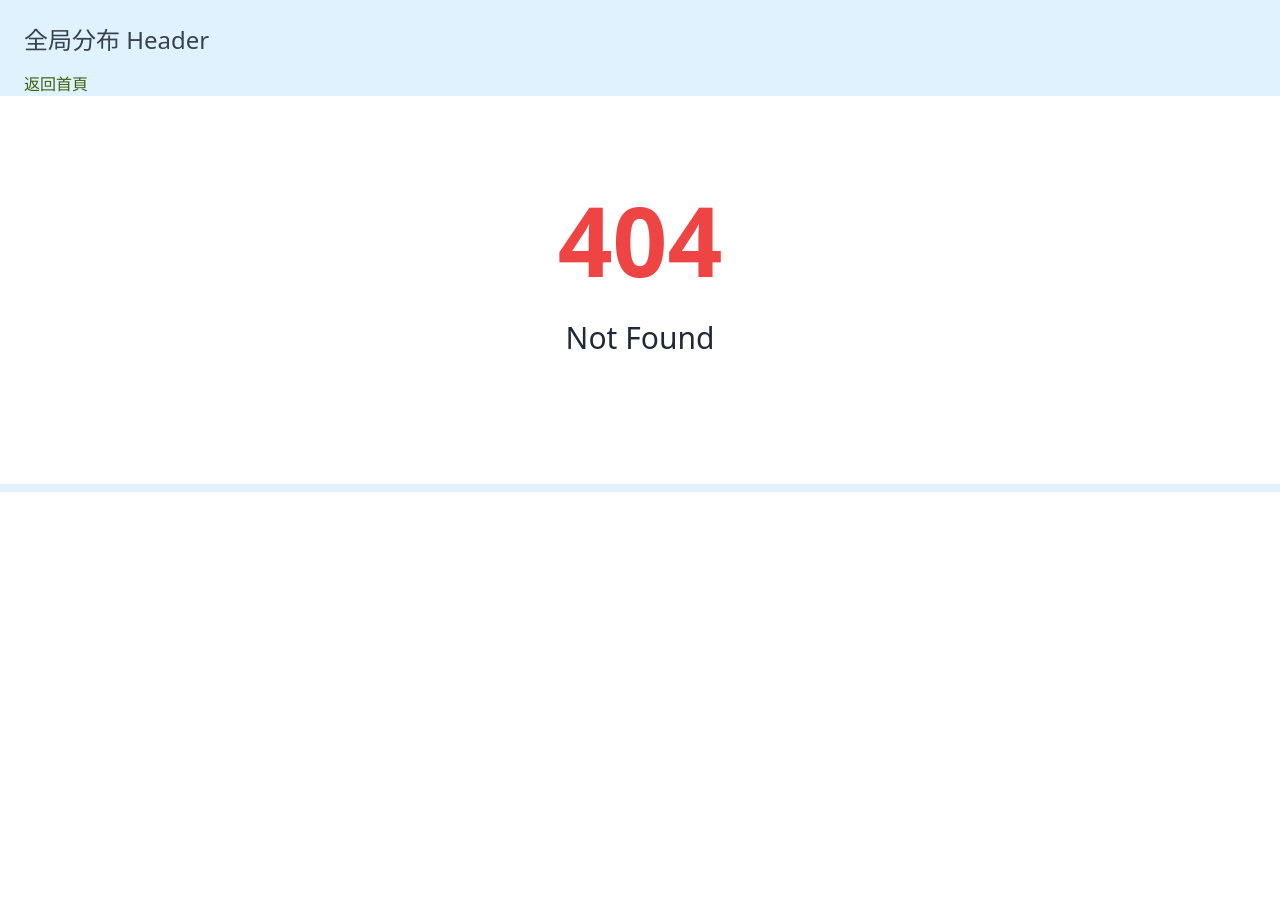
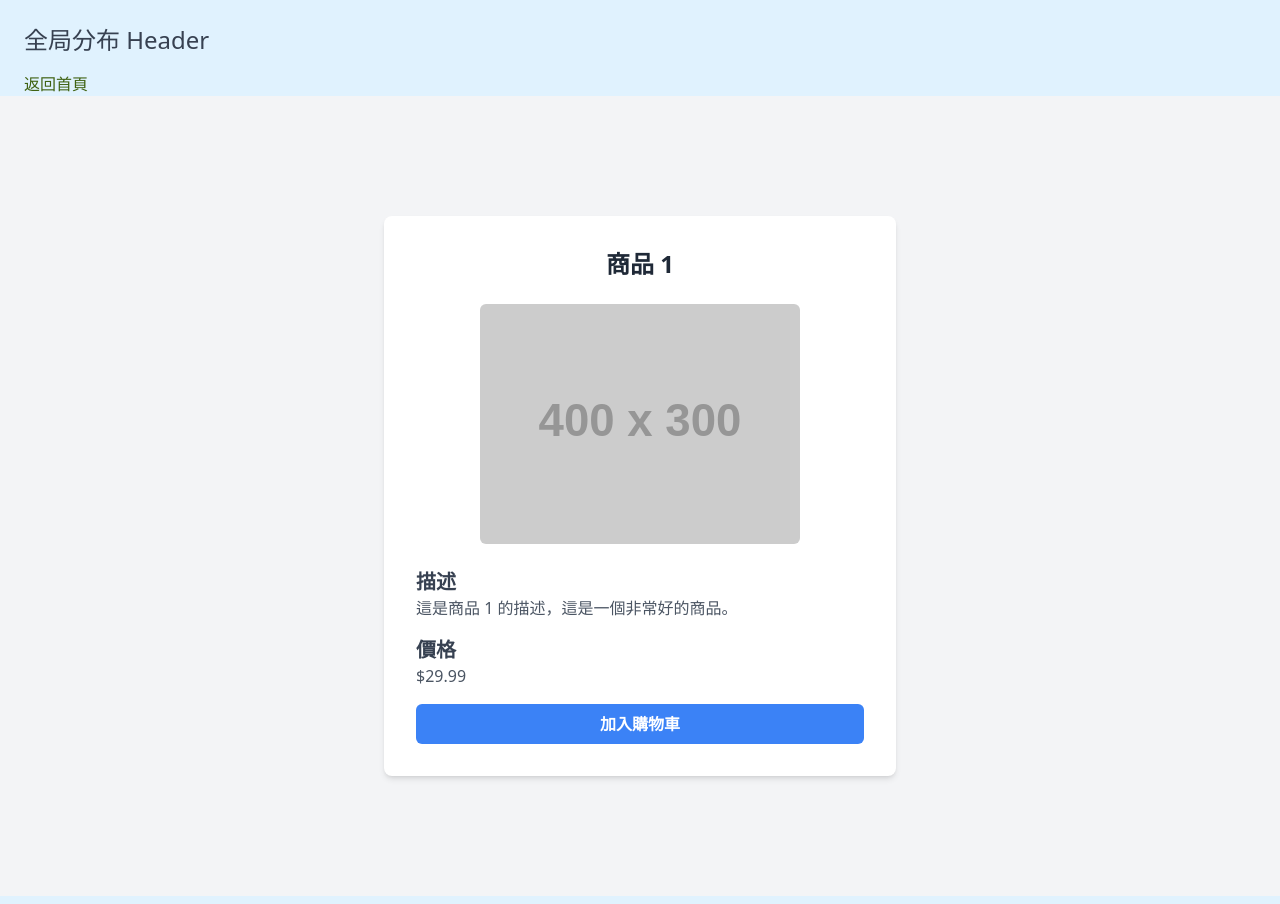
Before and after one commit to luap580101/chen-nuxt-app, a Nuxt app: page /product/1 in a window 1280 px wide. Before the commit this address had no page. Before the commit the page ends 800 px from the top, so only its background shows below. Built offline with nearby package versions, Linux system fonts and the light colour scheme.

Commit message:
[modify] 商品 by ID

```diff
--- /dev/null
+++ b/api/product.js
@@ -0,0 +1,18 @@
+export const getProductById = async (id) => {
+  try {
+    const response = {
+      fakeData: {
+        id: id,
+        name: `商品 ${id}`,
+        description: `這是商品 ${id} 的描述，這是一個非常好的商品。`,
+        price: 29.99,
+        image: "https://fakeimg.pl/400x300/",
+        quantity: 1,
+      },
+    };
+    return response.fakeData;
+  } catch (error) {
+    console.error(`無法獲取商品 ID ${id} 資料:`, error);
+    throw error;
+  }
+};
--- a/pages/index.vue
+++ b/pages/index.vue
@@ -5,6 +5,7 @@
       <div class="my-4 flex flex-col gap-4">
         <NuxtLink to="/login">前往 login</NuxtLink>
         <NuxtLink to="/products">前往 購物</NuxtLink>
+        <NuxtLink to="/product/1">前往 商品1</NuxtLink>
       </div>
     </div>
   </div>
--- /dev/null
+++ b/pages/product/[id].vue
@@ -0,0 +1,65 @@
+<template>
+  <div class="min-h-screen flex items-center justify-center bg-gray-100">
+    <div v-if="product" class="w-full max-w-lg p-8 bg-white shadow-md rounded-lg">
+      <h2 class="text-2xl font-bold text-center text-gray-800 mb-6">{{ product.name }}</h2>
+
+      <div class="flex justify-center mb-6">
+        <img :src="product.image" :alt="product.name" class="w-80 h-60 object-cover rounded-md" />
+      </div>
+
+      <div class="mb-4">
+        <h3 class="text-xl font-semibold text-gray-700">描述</h3>
+        <p class="text-gray-600">{{ product.description }}</p>
+      </div>
+
+      <div class="mb-4">
+        <h3 class="text-xl font-semibold text-gray-700">價格</h3>
+        <p class="text-gray-600">${{ product.price }}</p>
+      </div>
+
+      <button @click="addToCart(product)"
+        class="w-full py-2 bg-blue-500 text-white font-semibold rounded-md hover:bg-blue-600">
+        加入購物車
+      </button>
+    </div>
+
+    <!-- 載入中顯示 -->
+    <div v-else class="text-center text-gray-500">
+      載入中...
+    </div>
+  </div>
+</template>
+
+<script setup>
+import { ref, onMounted } from 'vue';
+import { useRoute } from 'vue-router';
+import { getProductById } from '@/api/product'; // 引入 API 函數
+
+const route = useRoute(); // 使用路由參數來獲取 id
+const product = ref(null);
+
+// 根據路由的 id 獲取商品資料
+const fetchProduct = async () => {
+  const productId = route.params.id; // 獲取商品 id
+  try {
+    const fetchedProduct = await getProductById(productId); // 使用 API 函數來獲取商品資料
+    product.value = fetchedProduct; // 將獲取到的商品資料存入變量
+  } catch (error) {
+    console.error("無法獲取商品資料:", error);
+  }
+};
+
+// 當頁面加載時，調用 fetchProduct 函數
+onMounted(() => {
+  fetchProduct();
+});
+
+// 加入購物車的函數（示範）
+const addToCart = (product) => {
+  console.log(`將 ${product.name} 添加到購物車`);
+};
+</script>
+
+<style scoped>
+/* 根據需求自定義樣式 */
+</style>
```
